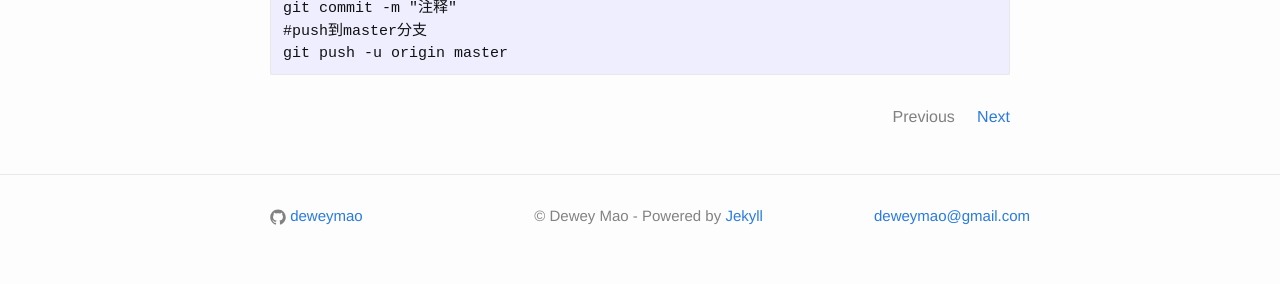
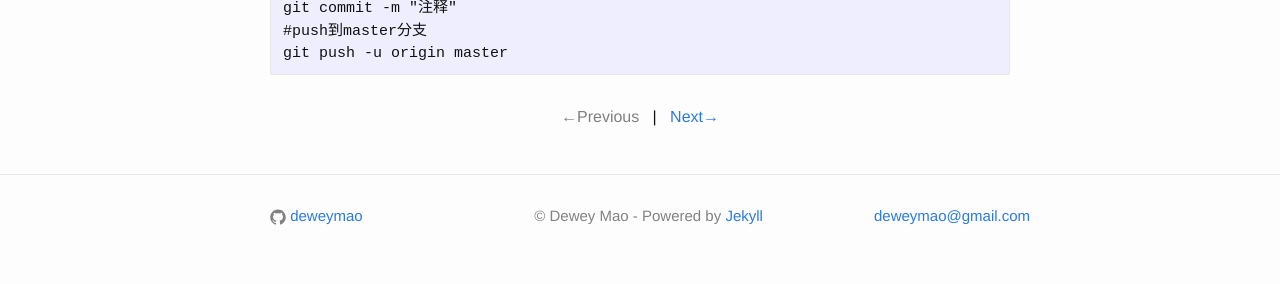
Before and after one commit to deweymao/deweymao.github.io, a Jekyll site: the page built from _posts/2017-04-07-build_personal_blog_by_github_pages_jekyll.md, in a window 1280 px wide. Shown: the part 1636-1920 px from the top of the page. Built offline with Jekyll 4.4.1, drawn with Linux system fonts in a browser that asks for light colours.

Commit message:
modify post style

```diff
--- a/_layouts/post.html
+++ b/_layouts/post.html
@@ -19,19 +19,19 @@ layout: default
     {{ content }}
   </div>
 
-  <p align="right">
+  <p align="center">
    {% if page.previous and page.next %}
-    <a href="{{ site.url }}{{ page.previous.url }}"> Previous </a> &nbsp &nbsp
-	<a href="{{ site.url }}{{ page.next.url }}"> Next </a>
+    <a href="{{ site.url }}{{ page.previous.url }}"> ←Previous </a> &nbsp | &nbsp
+	<a href="{{ site.url }}{{ page.next.url }}"> Next→ </a>
    {% elsif page.previous and page.next == nil %}
-    <a href="{{ site.url }}{{ page.previous.url }}"> Previous </a> &nbsp &nbsp
-	<font color="gray">Next</font>
+    <a href="{{ site.url }}{{ page.previous.url }}"> ←Previous </a> &nbsp | &nbsp
+	<font color="gray">Next→</font>
    {% elsif page.previous == nil and page.next %}
-    <font color="gray">Previous</font> &nbsp &nbsp
-	<a href="{{ site.url }}{{ page.next.url }}"> Next </a>
+    <font color="gray">←Previous</font> &nbsp | &nbsp
+	<a href="{{ site.url }}{{ page.next.url }}"> Next→ </a>
    {% else %}
-    <font color="gray">Previous</font> &nbsp &nbsp
-    <font color="gray">Next</font>
+    <font color="gray">←Previous</font> &nbsp | &nbsp
+    <font color="gray">Next→</font>
    {% endif %}
 
   </p>
```
